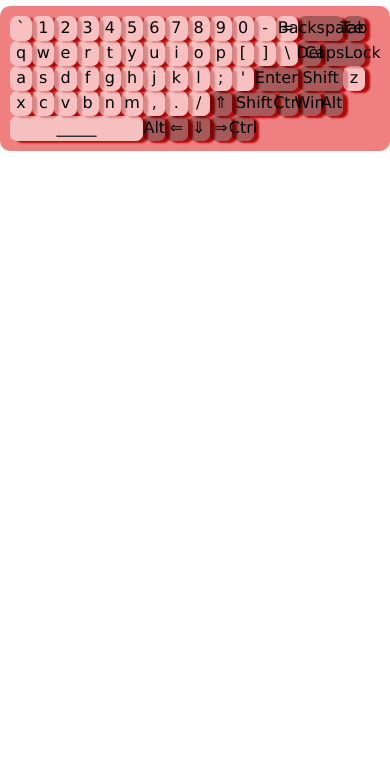
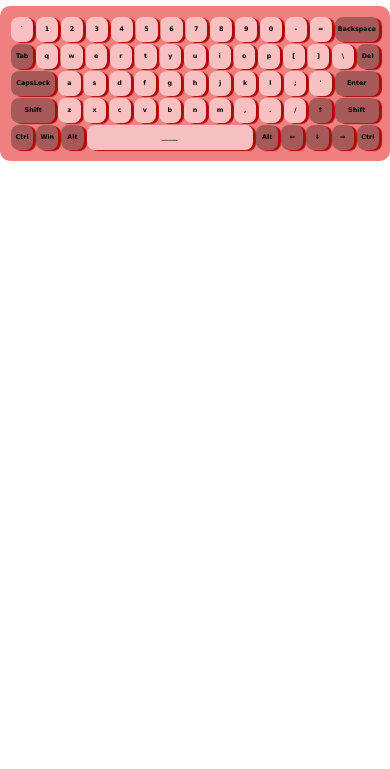
Before and after one commit to Marigza/virtual-keyboard, a plain HTML site: page index.html in a window 390 px wide. Shown: the part 75-844 px from the top of the page. Drawn offline with Linux system fonts and the light colour scheme.

Commit message:
fix: change styles to media-query, to classes .keyboard-key .keyboard-block

```diff
--- a/style.css
+++ b/style.css
@@ -1,5 +1,6 @@
 * {
   box-sizing: border-box;
+  -webkit-tap-highlight-color: transparent;
 }
 
 .body {
@@ -15,6 +16,9 @@
 }
 
 .keyboard-block {
+  display: flex;
+  flex-wrap: wrap;
+  justify-content: space-between;
   background-color: #f08080;
   border-radius: 10px;
   padding: 10px;
@@ -24,18 +28,20 @@
   display: inline-flex;
   justify-content: center;
   align-items: center;
-  font-size: 2rem;
-  line-height: 2rem;
+  font-size: 1rem;
+  line-height: 1rem;
   width: 6%;
   height: 45px;
-  border-radius: 7px;
+  border-radius: 0.5rem;
   box-shadow: 5px 2px 2px #ae0a0a;
+  margin: 3px;
   background-color: rgba(255, 255, 255, 0.5);
+  cursor: pointer;
 }
 
 .keyboard-key:hover {
   background-color: rgba(255, 255, 255, 0.8);
-  transition: all linear 0.5s;
+  transition: all linear 0.1s;
 }
 
 .key_active {
@@ -53,7 +59,7 @@
 }
 
 .key_extra-wide {
-  width: 36%;
+  width: 45%;
 }
 
 @keyframes move-down {
@@ -102,8 +108,11 @@
   }
   .keyboard-key {
     height: 25px;
-    font-size: 1rem;
-    line-height: 1rem;
+    font-size: 0.4rem;
+    font-weight: bold;
+    line-height: 0.4rem;
+    margin: 1px;
+    box-shadow: 3px 1px 1px #ae0a0a;
   }
 
 }
```
